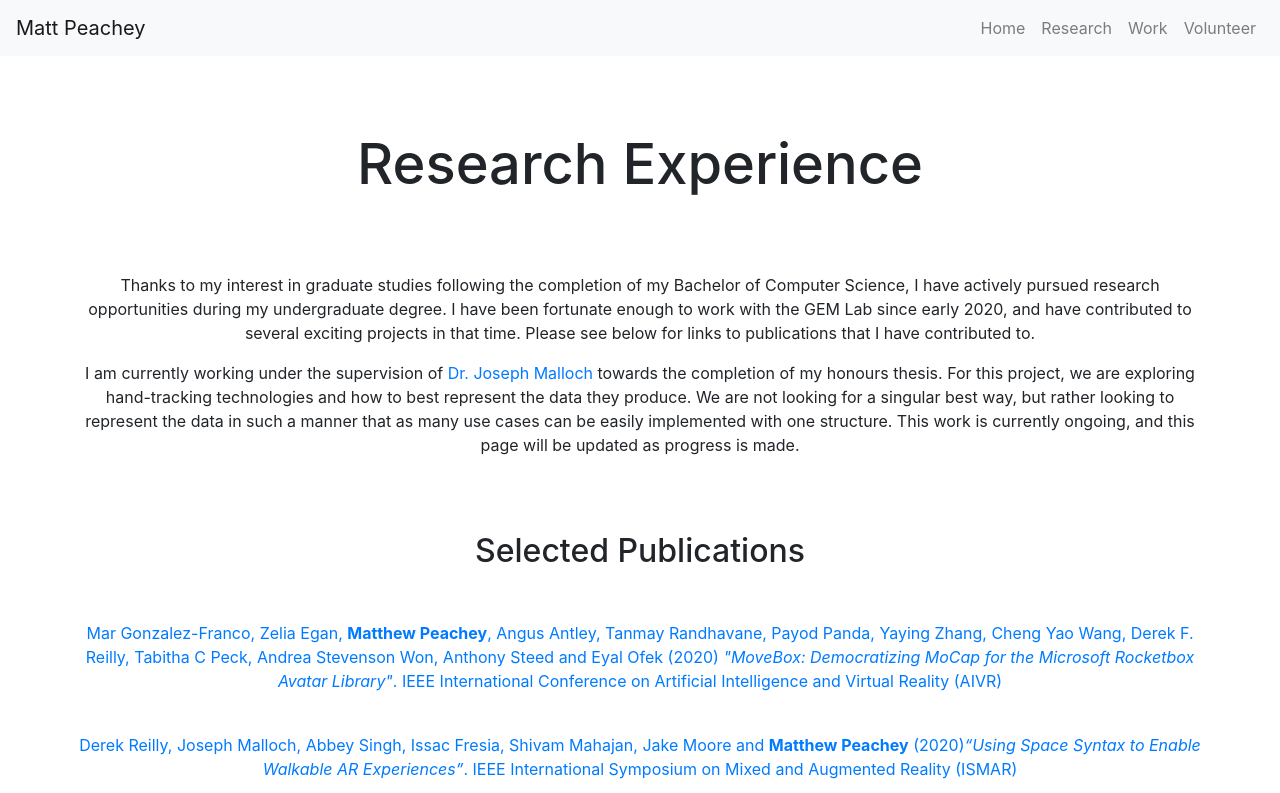
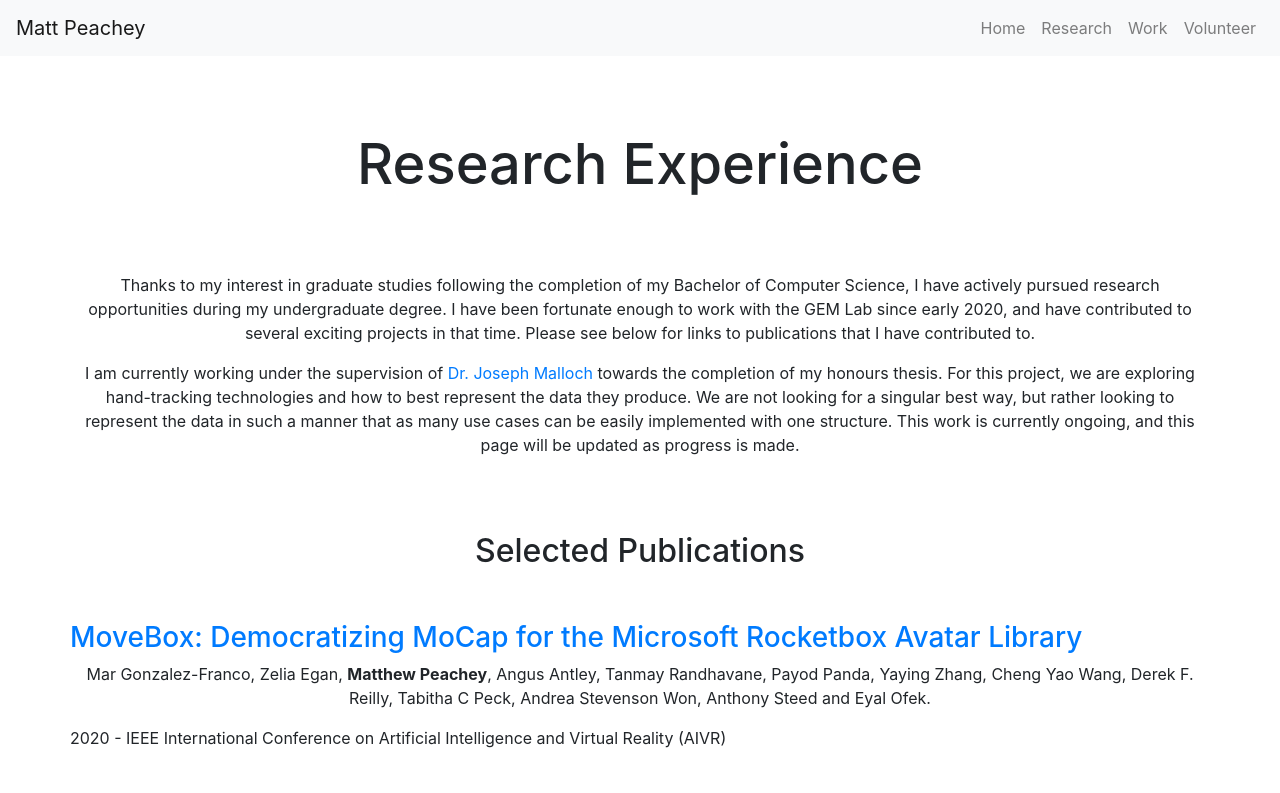
Before and after one commit to peacheym/PeacheyWeb, a React (Create React App) app: page /research in a window 1280 px wide. Shown: the top 793 px of the page. Built offline with nearby package versions, Linux system fonts and the light colour scheme.

Commit message:
Update the format of pub1.

```diff
--- a/src/experience/Research.js
+++ b/src/experience/Research.js
@@ -32,22 +32,21 @@ class Research extends Component {
         </p>
         <h2 className="exph2">Selected Publications</h2>
         <Row>
+          <h3>
+            <a href="https://www.microsoft.com/en-us/research/publication/movebox-democratizing-mocap-for-the-microsoft-rocketbox-avatar-library/">
+              MoveBox: Democratizing MoCap for the Microsoft Rocketbox Avatar
+              Library
+            </a>
+          </h3>
           <p>
-            <a
-              color="black"
-              href="https://www.microsoft.com/en-us/research/publication/movebox-democratizing-mocap-for-the-microsoft-rocketbox-avatar-library/"
-            >
-              Mar Gonzalez-Franco, Zelia Egan, <strong>Matthew Peachey</strong>,
-              Angus Antley, Tanmay Randhavane, Payod Panda, Yaying Zhang, Cheng
-              Yao Wang, Derek F. Reilly, Tabitha C Peck, Andrea Stevenson Won,
-              Anthony Steed and Eyal Ofek (2020){" "}
-              <i>
-                "MoveBox: Democratizing MoCap for the Microsoft Rocketbox Avatar
-                Library"
-              </i>
-              . IEEE International Conference on Artificial Intelligence and
-              Virtual Reality (AIVR)
-            </a>
+            Mar Gonzalez-Franco, Zelia Egan, <strong>Matthew Peachey</strong>,
+            Angus Antley, Tanmay Randhavane, Payod Panda, Yaying Zhang, Cheng
+            Yao Wang, Derek F. Reilly, Tabitha C Peck, Andrea Stevenson Won,
+            Anthony Steed and Eyal Ofek.
+          </p>
+          <p>
+            2020 - IEEE International Conference on Artificial Intelligence and
+            Virtual Reality (AIVR)
           </p>
         </Row>
         <br></br>
```
